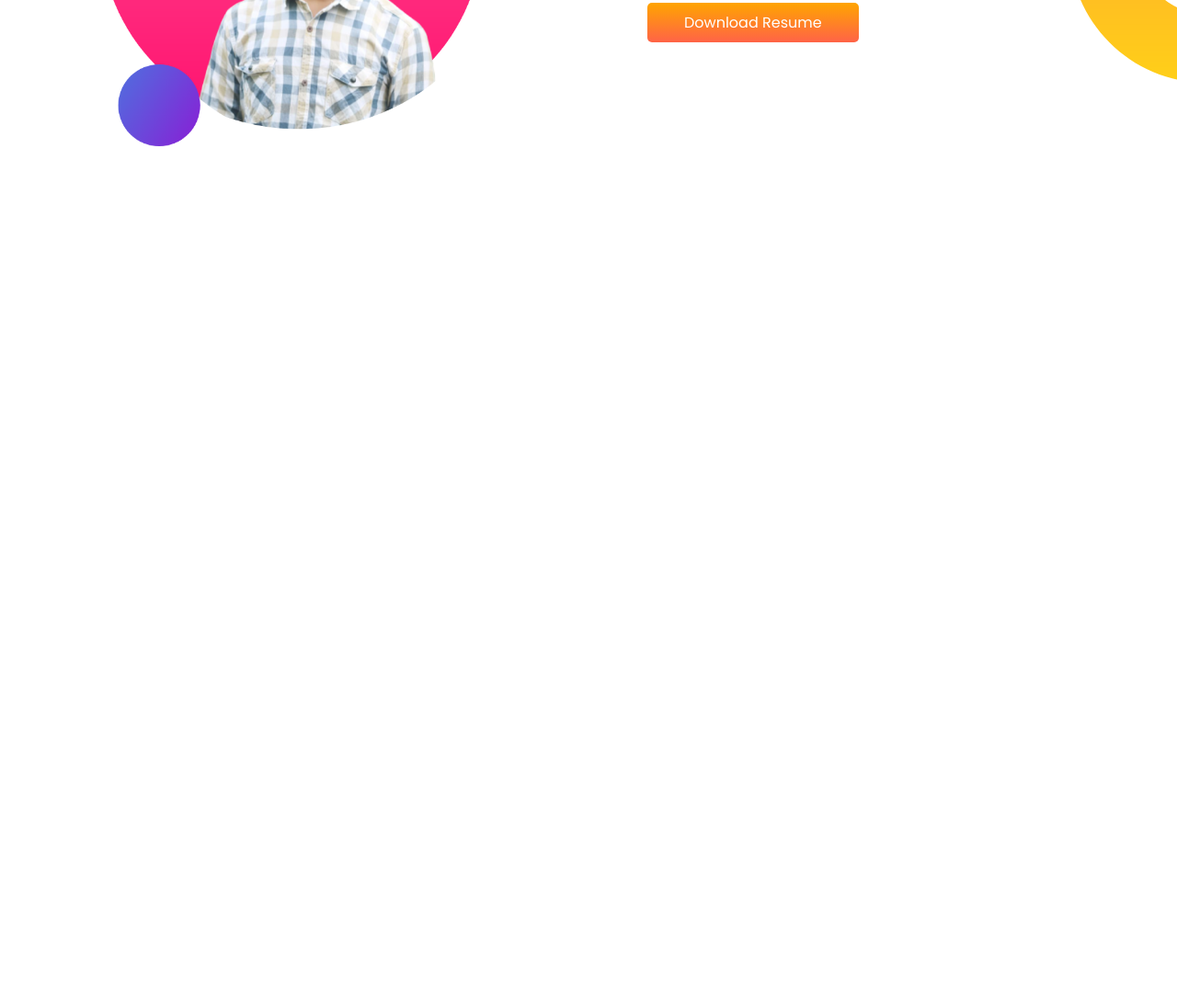
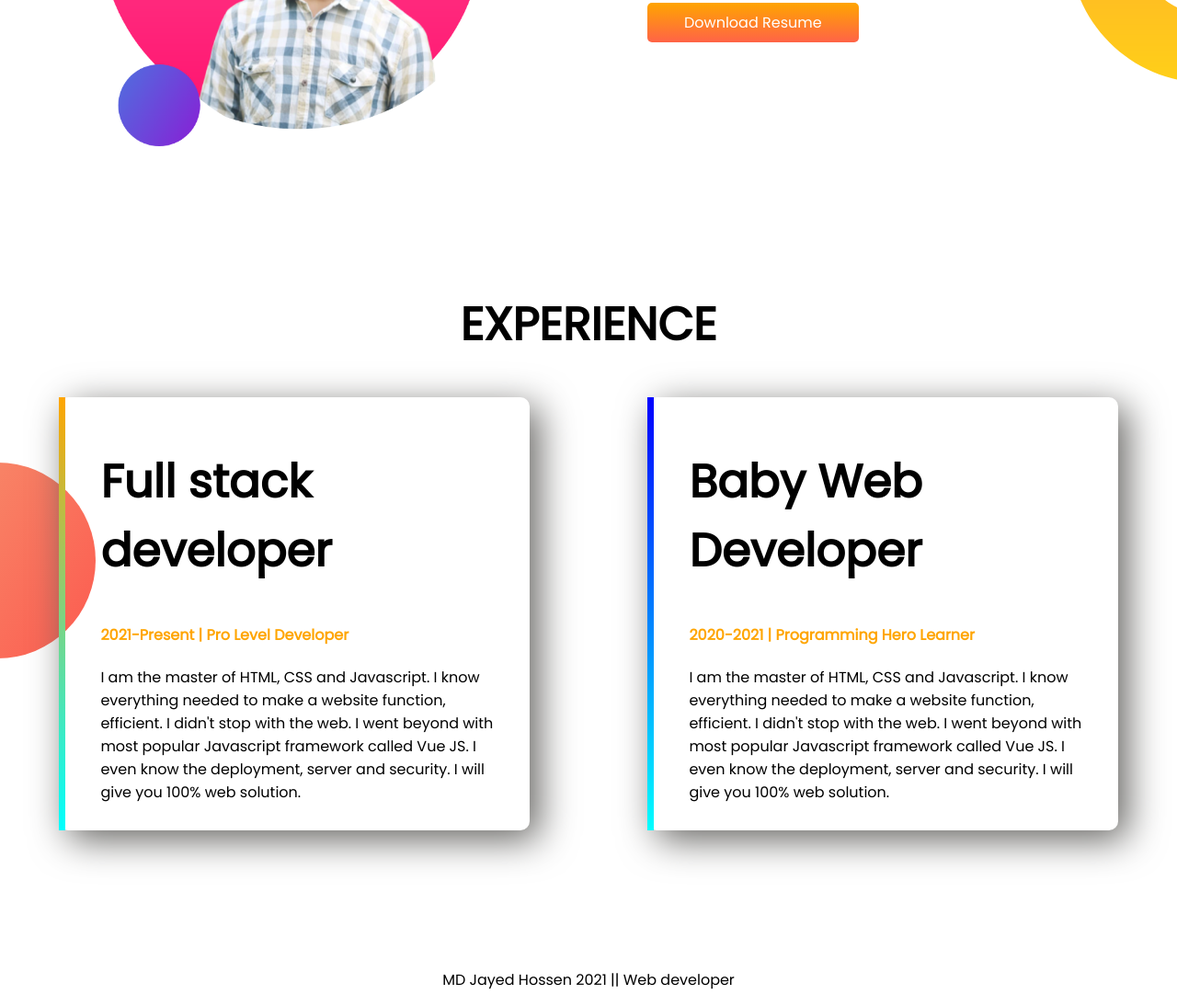
Before and after one commit to Md-Jayed/Jayed_portfolio, a plain HTML site: page index.html in a window 1280 px wide. Shown: the part 970-2064 px from the top of the page at 92% size. Before the commit the page ends 1286 px from the top, so only its background shows below. Drawn offline with Linux system fonts and the light colour scheme.

Commit message:
complete

```diff
--- a/index.html
+++ b/index.html
@@ -11,10 +11,10 @@
     <link href="https://fonts.googleapis.com/css2?family=Poppins&display=swap" rel="stylesheet">
 </head>
 <body>
-   <section class="section_1">
+   <section class="section_1 flexible_container">
     <div class="half_width">
         <h1>Welcome To</h1>
-        <h1><span class="heading_col">Md Jayed Hossen</span> World</h1>
+        <h1><span class="orange_color">Md Jayed Hossen</span> World</h1>
         <h4>Bring your most daring ideas to life with a professional Web developer</h4>
         <p>If you look for web designer and developer for your business or personal website,don't go any further.I have a lot of experience in this field.That's why I am learning and mastering web development. I will not stop until I become the Web Development Hero</p>
         <a class="link_btn" target="_blank" href="#">Click Me</a>
@@ -23,7 +23,7 @@
         <img src="images/jayed.png" alt="">
     </div>
    </section>
-   <section class="dream_big">
+   <section class="dream_big flexible_container">
        <div class="half_width">
             <img src="images/jayed -2.png" alt="">
        </div>
@@ -34,5 +34,23 @@
            <a class="link_btn" href="#">Download Resume</a>
        </div>
    </section>
+   <section class="experience_area">
+       <h1 style="text-align: center;"> EXPERIENCE</h1>
+      <div class="flexible_container">
+        <div class="experience_item left">
+            <h1>Full stack developer</h1>
+            <h4 class="orange_color">2021-Present | Pro Level Developer</h4>
+            <p>I am the master of HTML, CSS and Javascript. I know everything needed to make a website function, efficient. I didn't stop with the web. I went beyond with most popular Javascript framework called Vue JS. I even know the deployment, server and security. I will give you 100% web solution.</p>
+        </div>
+        <div class="experience_item right">
+         <h1>Baby Web Developer</h1>
+         <h4 class="orange_color">2020-2021 | Programming Hero Learner</h4>
+         <p>I am the master of HTML, CSS and Javascript. I know everything needed to make a website function, efficient. I didn't stop with the web. I went beyond with most popular Javascript framework called Vue JS. I even know the deployment, server and security. I will give you 100% web solution.</p>
+     </div>
+      </div>
+   </section>
+    <footer>
+        <p>MD Jayed Hossen 2021 || Web developer</p>
+    </footer>
 </body>
 </html>
--- a/style.css
+++ b/style.css
@@ -5,10 +5,10 @@ body{
 h1{
     font-size: 50px;
 }
-.heading_col{
+.orange_color{
     color: orange;
 }
-section{
+.flexible_container{
     display: flex;
     margin-bottom: 150px;
 }
@@ -33,3 +33,28 @@ section{
     background-repeat: no-repeat;
     background-position: right;
 }
+.experience_area{
+    background-image: url(images/exp-bg.png);
+    background-repeat: no-repeat;
+    background-position: left;
+}
+.experience_item{
+    width: 40%;
+    margin: 0 5%;
+    box-shadow: 10px 10px 40px rgb(100, 99, 96);
+    padding: 1% 3%;
+    border-radius: 10px;
+}
+.left{
+    border-left: 7px solid;
+    border-image: linear-gradient(orange,cyan);
+    border-image-slice: 1;
+}
+.right{
+    border-left: 7px solid;
+    border-image: linear-gradient(blue,cyan);
+    border-image-slice: 1;
+}
+footer{
+    text-align: center;
+}
```
Also changed, not shown: images/jhankar.png (deleted), images/jhankar2.png (deleted), 1 other file.
